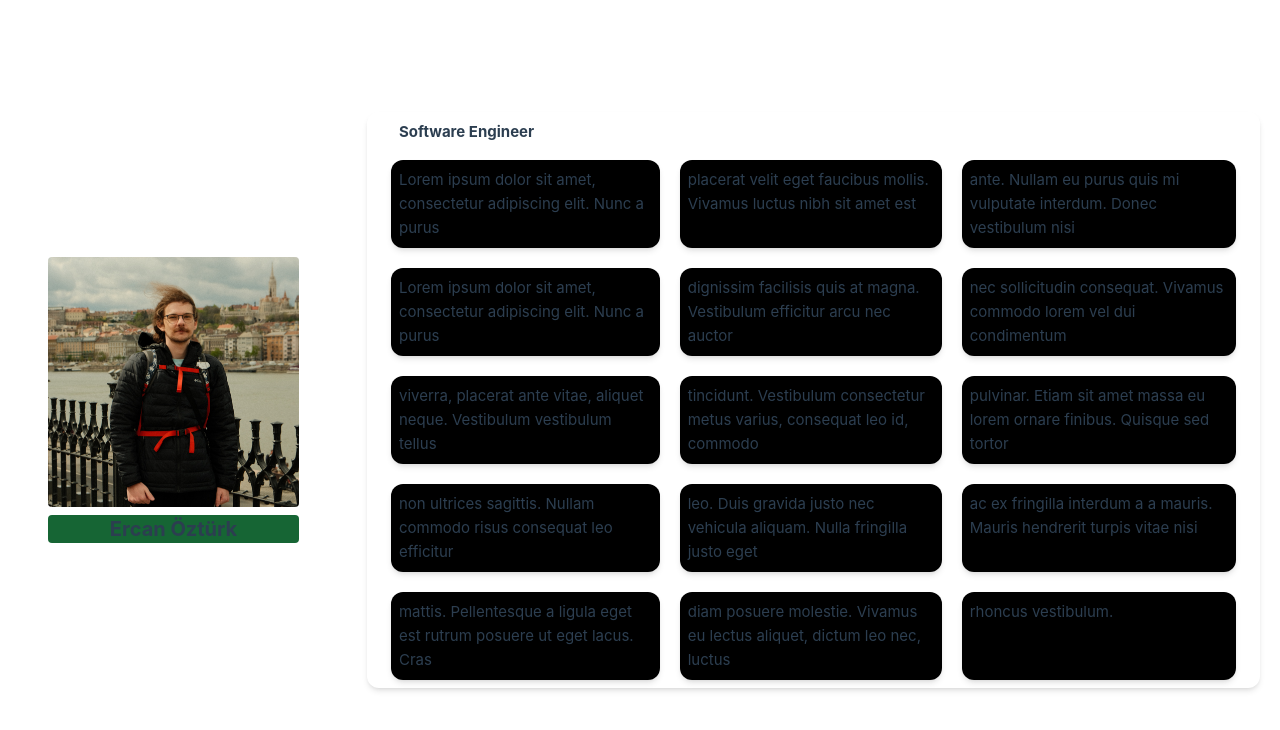
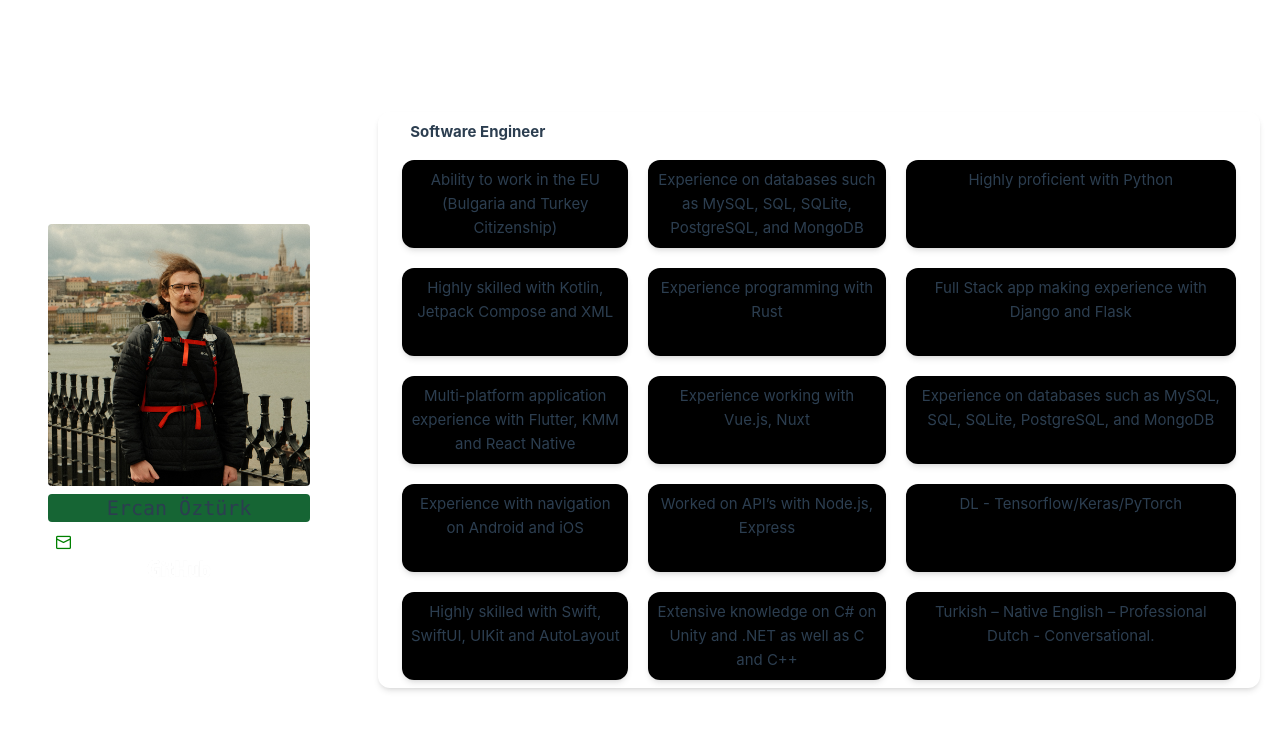
Before and after one commit to Ercan-Ozturk/ercan-ozturk-resume, a Vue app: page / in a window 1280 px wide. Shown: the top 730 px of the page. Built offline with nearby package versions, Linux system fonts and the light colour scheme.

Commit message:
Contact and resume info

```diff
--- a/package.json
+++ b/package.json
@@ -10,6 +10,7 @@
     "deploy": "npm run build && wrangler pages deploy ./dist"
   },
   "dependencies": {
+    "primeicons": "^7.0.0",
     "tailwind": "^4.0.0",
     "vue": "^3.4.29",
     "vue-router": "^4.3.3"
--- a/src/App.vue
+++ b/src/App.vue
@@ -4,11 +4,20 @@ import { RouterLink, RouterView } from "vue-router";
 
 <template>
   <div class="flex items-center justify-center h-screen">
-    <div class="rows-2 items-center mx-10">
+    <div class="rows-3 items-center mx-10">
       <img alt=" Ercan Ozturk" class="image rounded-xl center p-2" src="@/assets/ercanozturk.jpg" width="500"
         height="500" />
       <div class="mx-2 rounded bg-green-800">
-        <div class="font-bold text-xl mb-2 text-center">Ercan Öztürk</div>
+        <div class="font-mono text-xl mb-2 text-center">Ercan Öztürk</div>
+      </div>
+      <div class="flex justify-center items-center">
+        <i class="mx-4 pi pi-envelope" style="color: green"></i>
+        <h5 class="text-white text-base font-mono">ercanozturk222@gmail.com</h5>
+      </div>
+      <div class="flex justify-center items-center">
+        <a href="https://github.com/Ercan-Ozturk">
+          <img src="./assets/github_logo.png" height="72" width="72">
+        </a>
       </div>
     </div>
     <div>
--- a/src/assets/main.css
+++ b/src/assets/main.css
@@ -2,6 +2,7 @@
 @import "tailwindcss/base";
 @import "tailwindcss/components";
 @import "tailwindcss/utilities";
+@import "primeicons/primeicons.css";
 
 /* #app {
   max-width: 1280px;
--- a/src/views/AboutView.vue
+++ b/src/views/AboutView.vue
@@ -6,36 +6,41 @@
     </div>
 
     <div class="grid grid-rows-5 grid-flow-col gap-5 px-6 py-2">
-      <div class="px-2 py-2 bg-black rounded-xl shadow-md relative">
-        <div>Lorem ipsum dolor sit amet, consectetur adipiscing elit. Nunc a purus</div>
+      <div class="px-2 py-2 bg-black rounded-xl shadow-md relative text-center">
+        <div>Ability to work in the EU (Bulgaria and
+          Turkey Citizenship)</div>
       </div>
-      <div class="px-2 py-2 bg-black rounded-xl shadow-md relative">Lorem ipsum dolor sit amet, consectetur adipiscing
-        elit. Nunc a purus</div>
-      <div class="px-2 py-2 bg-black rounded-xl shadow-md relative">viverra, placerat ante vitae, aliquet neque.
-        Vestibulum vestibulum tellus</div>
-      <div class="px-2 py-2 bg-black rounded-xl shadow-md relative">non ultrices sagittis. Nullam commodo risus
-        consequat leo efficitur</div>
-      <div class="px-2 py-2 bg-black rounded-xl shadow-md relative">mattis. Pellentesque a ligula eget est rutrum
-        posuere ut eget lacus. Cras</div>
-      <div class="px-2 py-2 bg-black rounded-xl shadow-md relative">placerat velit eget faucibus mollis. Vivamus luctus
-        nibh sit amet est</div>
-      <div class="px-2 py-2 bg-black rounded-xl shadow-md relative">dignissim facilisis quis at magna. Vestibulum
-        efficitur arcu nec auctor</div>
-      <div class="px-2 py-2 bg-black rounded-xl shadow-md relative">tincidunt. Vestibulum consectetur metus varius,
-        consequat leo id, commodo</div>
-      <div class="px-2 py-2 bg-black rounded-xl shadow-md relative">leo. Duis gravida justo nec vehicula aliquam. Nulla
-        fringilla justo eget</div>
-      <div class="px-2 py-2 bg-black rounded-xl shadow-md relative">diam posuere molestie. Vivamus eu lectus aliquet,
-        dictum leo nec, luctus</div>
-      <div class="px-2 py-2 bg-black rounded-xl shadow-md relative">ante. Nullam eu purus quis mi vulputate interdum.
-        Donec vestibulum nisi</div>
-      <div class="px-2 py-2 bg-black rounded-xl shadow-md relative">nec sollicitudin consequat. Vivamus commodo lorem
-        vel dui condimentum</div>
-      <div class="px-2 py-2 bg-black rounded-xl shadow-md relative">pulvinar. Etiam sit amet massa eu lorem ornare
-        finibus. Quisque sed tortor</div>
-      <div class="px-2 py-2 bg-black rounded-xl shadow-md relative">ac ex fringilla interdum a a mauris. Mauris
-        hendrerit turpis vitae nisi</div>
-      <div class="px-2 py-2 bg-black rounded-xl shadow-md relative">rhoncus vestibulum.</div>
+      <div class="px-2 py-2 bg-black rounded-xl shadow-md relative text-center">Highly skilled with Kotlin, Jetpack
+        Compose
+        and XML</div>
+      <div class="px-2 py-2 bg-black rounded-xl shadow-md relative text-center">Multi-platform application experience
+        with Flutter, KMM and React Native</div>
+      <div class="px-2 py-2 bg-black rounded-xl shadow-md relative text-center">Experience with navigation on Android
+        and iOS</div>
+      <div class="px-2 py-2 bg-black rounded-xl shadow-md relative text-center">Highly skilled with Swift, SwiftUI,
+        UIKit and
+        AutoLayout</div>
+      <div class="px-2 py-2 bg-black rounded-xl shadow-md relative text-center">Experience on databases such as MySQL,
+        SQL,
+        SQLite, PostgreSQL, and MongoDB</div>
+      <div class="px-2 py-2 bg-black rounded-xl shadow-md relative text-center">Experience programming with Rust</div>
+      <div class="px-2 py-2 bg-black rounded-xl shadow-md relative text-center">Experience working with Vue.js, Nuxt
+      </div>
+      <div class="px-2 py-2 bg-black rounded-xl shadow-md relative text-center">Worked on API’s with Node.js, Express
+      </div>
+      <div class="px-2 py-2 bg-black rounded-xl shadow-md relative text-center">Extensive knowledge on C# on Unity
+        and .NET as well as C and C++</div>
+      <div class="px-2 py-2 bg-black rounded-xl shadow-md relative text-center">Highly proficient with Python</div>
+      <div class="px-2 py-2 bg-black rounded-xl shadow-md relative text-center">Full Stack app making
+        experience with Django and
+        Flask</div>
+      <div class="px-2 py-2 bg-black rounded-xl shadow-md relative text-center">Experience on databases such as MySQL,
+        SQL,
+        SQLite, PostgreSQL, and MongoDB</div>
+      <div class="px-2 py-2 bg-black rounded-xl shadow-md relative text-center">DL - Tensorflow/Keras/PyTorch</div>
+      <div class="px-2 py-2 bg-black rounded-xl shadow-md relative text-center">Turkish – Native English – Professional
+        Dutch -
+        Conversational.</div>
     </div>
   </div>
 </template>
```
Also changed, not shown: src/assets/github_logo.png (added), 1 other file (tests, documents, lock files or other folders).
